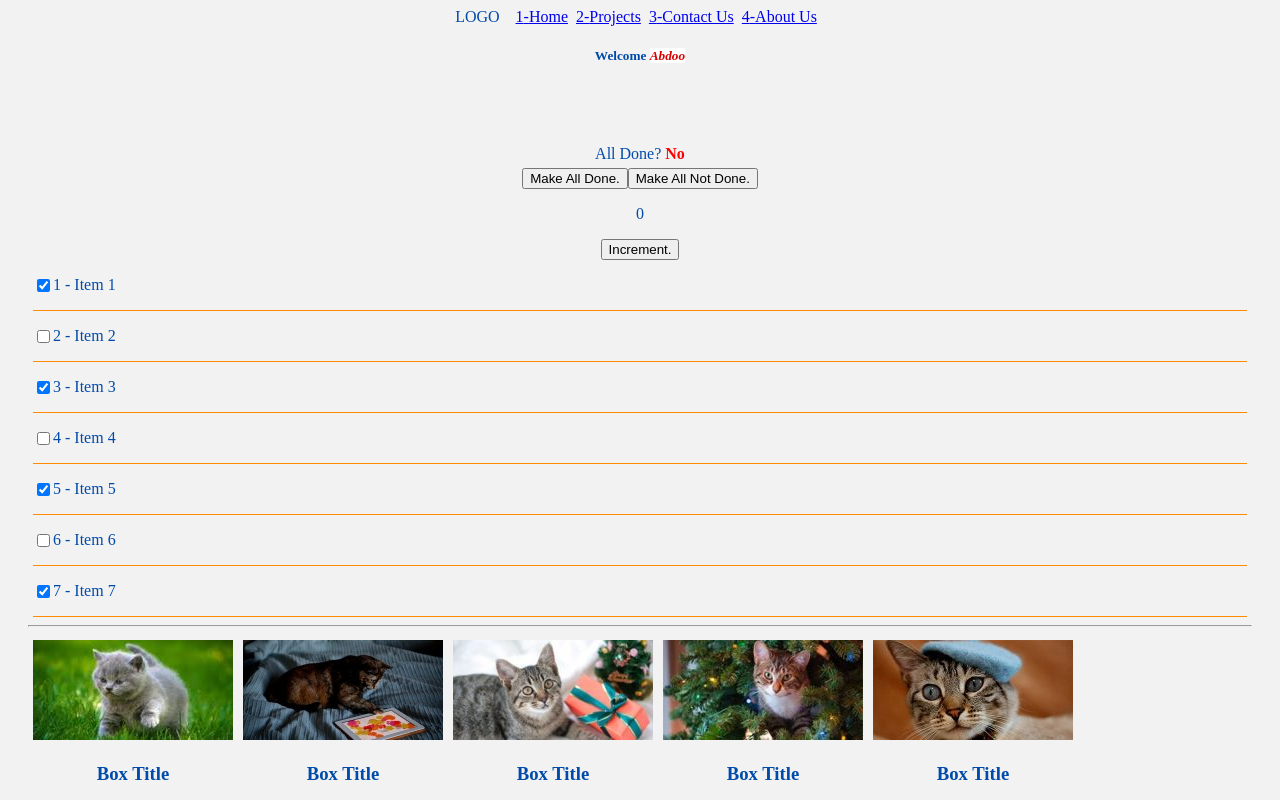
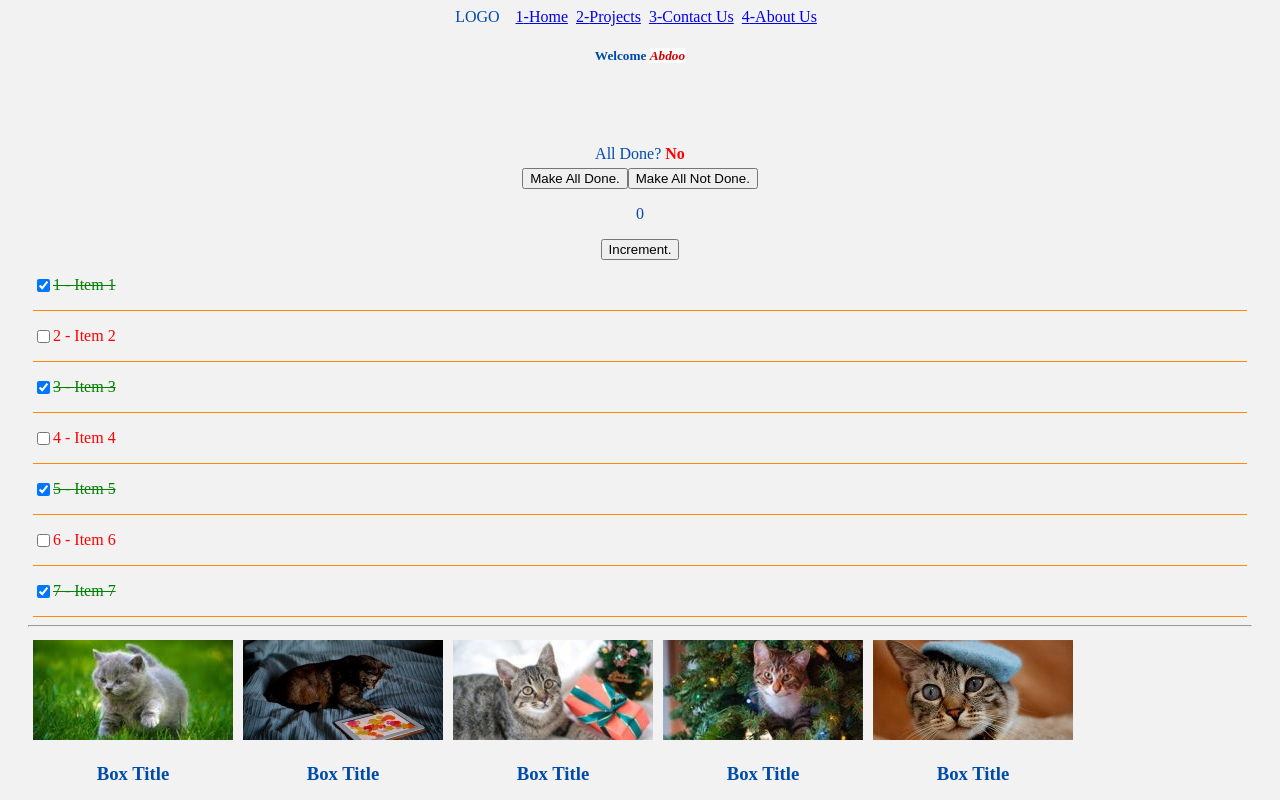
Before and after one commit to Abd0M0hamed/ReactDemo, a React (Create React App) app: page / in a window 1280 px wide. Shown: the top 800 px of the page. Built offline with nearby package versions, Linux system fonts and the light colour scheme.

Commit message:
Update Todos List (Element Styling & Code Refactoring)

```diff
--- a/src/components/TodoItem.js
+++ b/src/components/TodoItem.js
@@ -2,11 +2,22 @@ import React from "react"
 
 class TodoItem extends React.Component {
 
+  getElementStyles(elementStatus){
+    return elementStatus ? {
+      textDecoration: 'line-through',
+      color: 'green'
+    } :
+    {
+      color: 'red'
+    }
+  }
+
   render(){
+    let elementStyles = this.getElementStyles(this.props.data.completed);
     return (
       <div className="todo-element">
-        <input type="checkbox" checked={this.props.data.completed} onChange={() => this.props.handleUpdate(this.props.data.id)}/>
-        <p>{this.props.data.id} - {this.props.data.title}</p>
+        <input type="checkbox" checked={this.props.data.completed} onChange={() => this.props.handleChange(this.props.data.id)}/>
+        <p style={elementStyles}>{this.props.data.id} - {this.props.data.title}</p>
       </div>
     );
   }
--- a/src/components/Todos.js
+++ b/src/components/Todos.js
@@ -14,26 +14,41 @@ class Todos extends React.Component {
     this.setAllDone = this.setAllDone.bind(this)
     this.setAllNotDone = this.setAllNotDone.bind(this)
     this.incrementCounter = this.incrementCounter.bind(this)
-    this.handleUpdate = this.handleUpdate.bind(this)
+    this.handleChange = this.handleChange.bind(this)
+
   }
 
   getTodoList(){
-    return TodosData.map(item => <TodoItem key={item.id} data={item} handleUpdate={this.handleUpdate} />)
+    return TodosData.map(item => <TodoItem key={item.id} data={item} handleChange={this.handleChange} />)
+  }
+
+  /**
+  * @parameter status boolean
+  */
+  setAllStatus(status){
+    let statusString = (status) ? "Yes" : "No"
+    this.setState({ allDone: statusString })
+
+    this.setState((prevState) => {
+      let newTodosList = prevState.todos.map((item) => {
+        item.completed = status
+      })
+      return newTodosList
+
+    })
   }
 
   setAllDone(){
-    this.setState({ allDone: "Yes" })
-    // OR
-    /*this.setState(prevState => {
-      return "Hii"
-    })*/
+    this.setAllStatus(true)
   }
 
   setAllNotDone() {
-    this.setState({ allDone: "No" })
+    this.setAllStatus(false)
   }
 
-  handleUpdate(itemId){
+
+
+  handleChange(itemId){
     this.setState(prevState => {
 
       const updatedTodos = prevState.todos.map(todo => {
```
